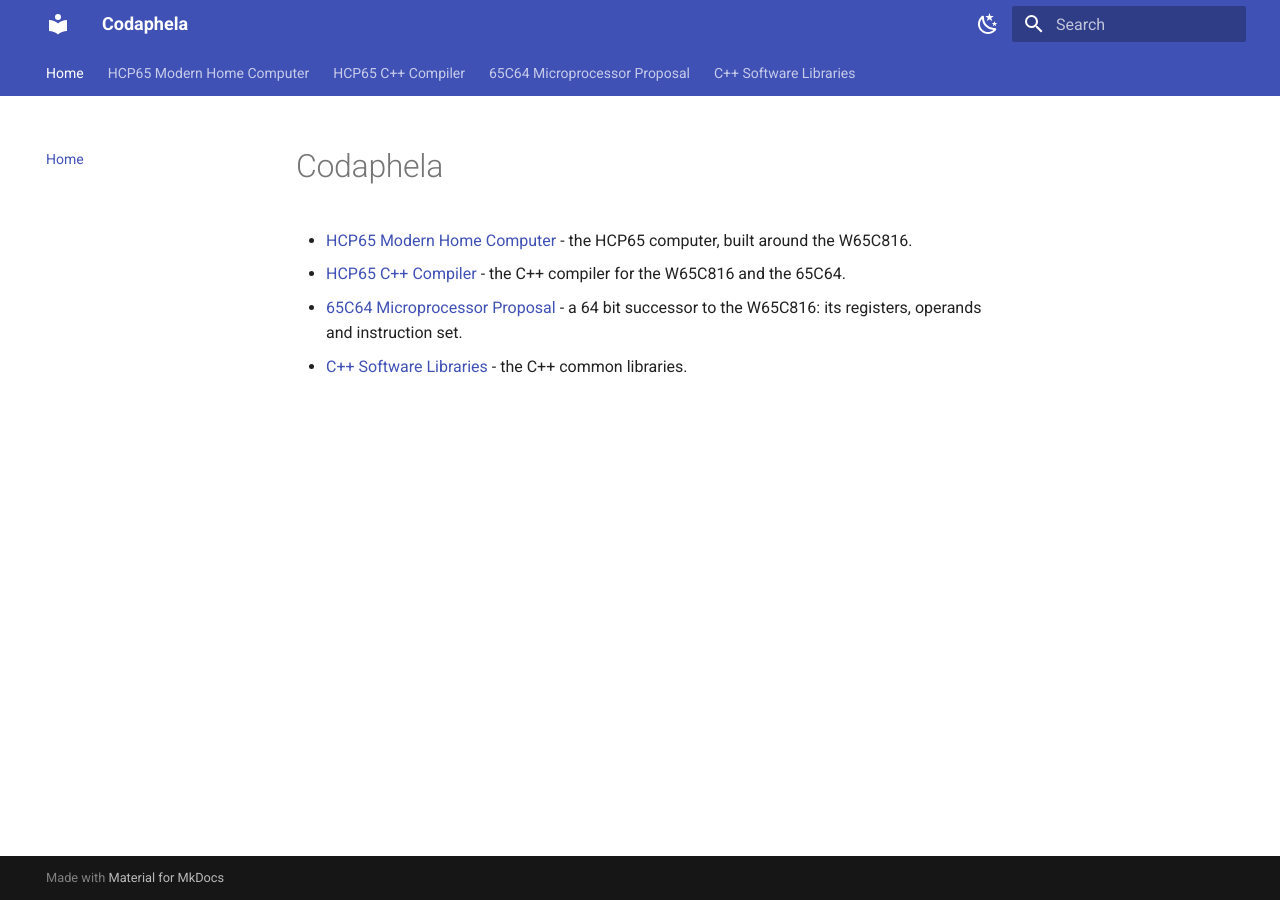
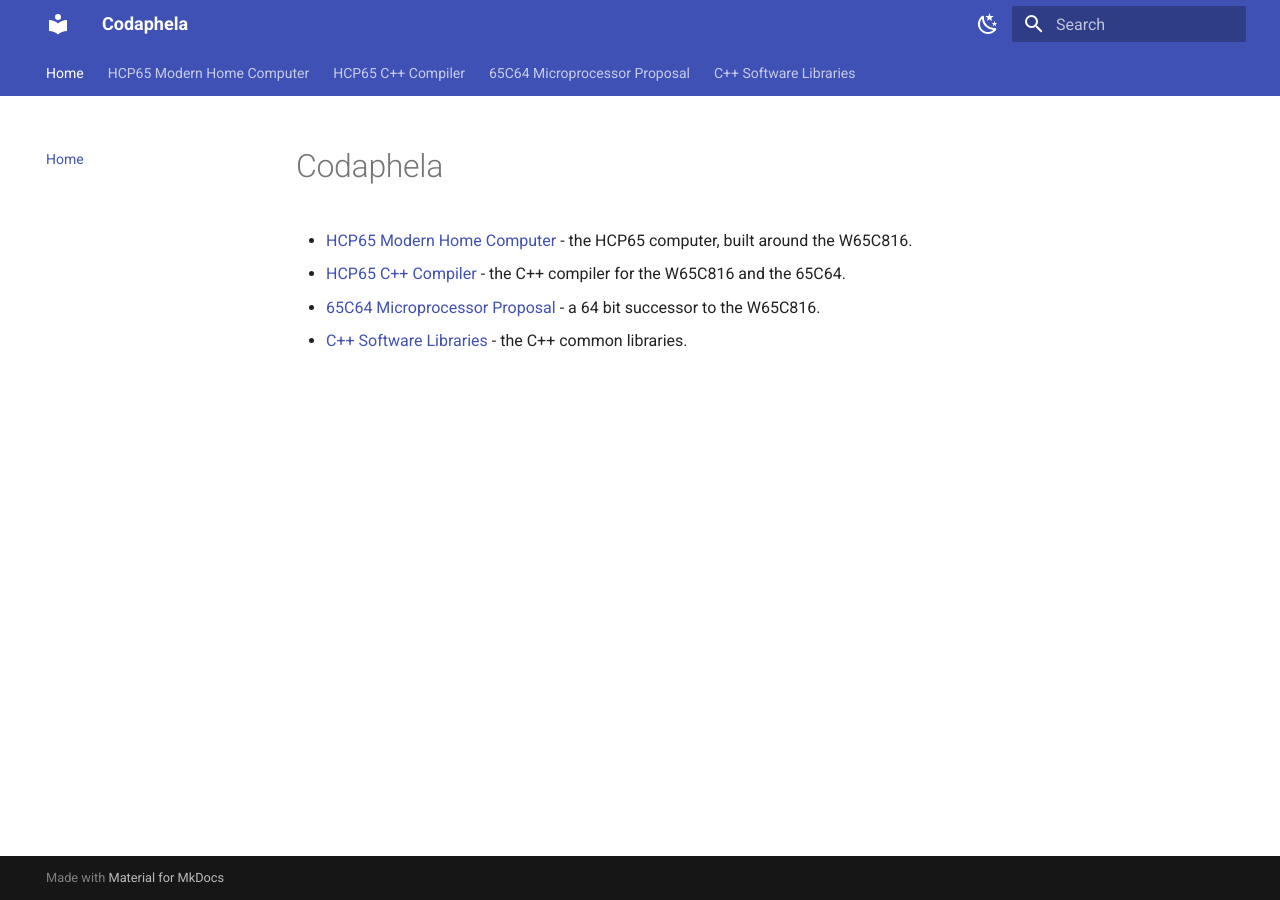
Before and after one commit to andrewpaterson/HCP65, an MkDocs documentation site: the page built from Website/docs/index.md, in a window 1280 px wide. Built offline with MkDocs 1.6.1 and Material for MkDocs 9.7.7, drawn with Linux system fonts in a browser that asks for light colours; plug-ins that fetch from the network failed and are left out.

Commit message:
Website: shorten the 65C64 line on the home page.

```diff
--- a/Website/docs/index.md
+++ b/Website/docs/index.md
@@ -2,6 +2,5 @@
 
 - [HCP65 Modern Home Computer](hcp65/index.md) - the HCP65 computer, built around the W65C816.
 - [HCP65 C++ Compiler](compiler/index.md) - the C++ compiler for the W65C816 and the 65C64.
-- [65C64 Microprocessor Proposal](65c64/index.md) - a 64 bit successor to the W65C816: its
-  registers, operands and instruction set.
+- [65C64 Microprocessor Proposal](65c64/index.md) - a 64 bit successor to the W65C816.
 - [C++ Software Libraries](libraries/index.md) - the C++ common libraries.
```
